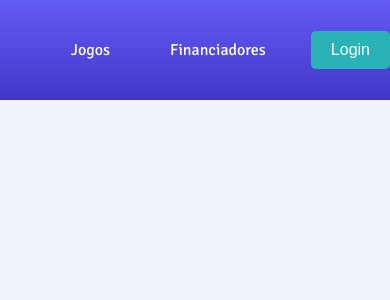
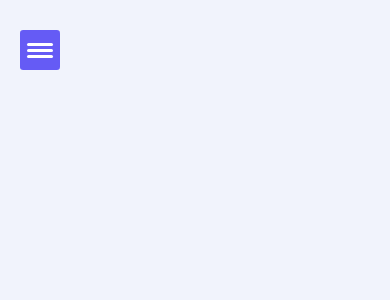
Before and after one commit to human-interaction-with-tecnologies/adaptive-games-platform, a React (Create React App) app: page / in a window 390 px wide. Shown: the top 300 px of the page. Built offline with nearby package versions, Linux system fonts and the light colour scheme.

Commit message:
feat: :lipstick: implementation of the mobile menu when the screen is smaller than 600px

```diff
--- /dev/null
+++ b/src/Hooks/useMedia.js
@@ -0,0 +1,25 @@
+import { useEffect, useState } from 'react';
+
+const useMedia = (media) =>{
+    const [match, setMatch] = useState(null);
+
+    useEffect(() =>{
+        function changeMacth(){
+            const {matches} = window.matchMedia(media);
+            setMatch(matches);
+        }
+        changeMacth();
+
+        //todo vez que a tela alterar o tamanho ele ativa a função
+        window.addEventListener('resize', changeMacth);
+
+        return() =>{
+            window.removeEventListener('risize', changeMacth);
+        }
+    }, [media])
+
+    return match;
+
+}
+
+export default useMedia;
--- a/src/components/Header/index.js
+++ b/src/components/Header/index.js
@@ -1,12 +1,53 @@
-import style from './style.module.css';
+import { useState, useEffect } from 'react';
+import useMedia from '../../Hooks/useMedia';
+import styles from './style.module.css';
 
 const Header = () =>{
+    // função para ajuste de tela no mobile
+    const mobile = useMedia('(max-width: 40rem)');
+    const [mobileMenu, setMobileMenu] = useState(false);
+    const linkDiv = document.querySelectorAll('a');
+    const ButtonDiv = document.querySelector('.buttonDiv');
+    console.log(ButtonDiv)
+
+    function CloseMenuMobile(){
+        setMobileMenu(false);
+    }
+    linkDiv.forEach((item)=>{
+        item.addEventListener('click', CloseMenuMobile)
+    })
+
+    linkDiv.forEach((item)=>{
+        ButtonDiv.addEventListener('click', CloseMenuMobile);
+    })
+
+
+
+
+    console.log(mobileMenu)
     return (
-        <nav className={style.nav}>
-            <a href="">Jogos</a>
-            <a href="">Financiadores</a>
-            <button>Login</button>
-        </nav>
+        <>
+            {mobile &&  <button
+                aria-label='Menu'
+                className={`${styles.mobileMenu} ${mobileMenu && styles.mobileButtonActive}`}
+                onClick={()=> setMobileMenu(!mobileMenu)}
+                >
+                </button>
+            }
+            <div className={` buttonDiv ${mobileMenu ? styles.divActive:  styles.navMobileMenu}`}></div>
+            <nav className={`
+                ${mobile ? styles.navMobileMenu : styles.nav}
+                ${mobileMenu && styles.navMobileActive }
+            `}>
+                <a href="#">Jogos</a>
+                <a href="#" >
+                    Financiadores
+                </a>
+                <button className={styles.btnLoginHeader} onClick={()=>{
+                    setMobileMenu(false)
+                }}>Login</button>
+            </nav>
+        </>
     )
 }
 
--- a/src/components/Header/style.module.css
+++ b/src/components/Header/style.module.css
@@ -2,9 +2,8 @@
     display: flex;
     justify-content: end;
     align-items: center;
-    padding-top: 10px;
-    padding-bottom: 10px;
     max-width: 1100px;
+    padding: 10px;
     margin:  0 auto;
 }
 
@@ -20,8 +19,85 @@
     background: #655BF5;
     border-radius: 5px;
 }
+.navMobileMenu{
+    z-index: 100;
+    width: 200px;
+    height: 100vh;
+    position: absolute;
+    background: #4840b8;
+    opacity: 0;
+    pointer-events: none;
+    display: block;
+}
 
-button{
+.navMobileMenu a{
+    display: block;
+    width: 100%;
+    padding-left: 20px;
+    padding-top: 20px;
+    padding-bottom: 20px;
+    color: #FFFFFF;
+    transition: 0.2s;
+}
+
+.navMobileMenu a:hover{
+    background: #655BF5;
+}
+
+.navMobileMenu button{
+   margin: 20px;
+}
+
+.navMobileMenu a:first-child{
+    margin-top: 100px;
+}
+
+.mobileMenu{
+    background: #655BF5;
+    border-radius: 0.2rem;
+    position: absolute;
+    height: 40px;
+    width: 40px;
+    top: 30px;
+    left: 20px;
+    padding: 0px;
+    display: flex;
+    align-items: center;
+    justify-content: center;
+    border: 1px solid transparent;
+
+    cursor: pointer;
+    z-index: 200;
+}
+
+.mobileMenu::after{
+    content: "";
+    background: #FFFFFF;
+    width: 1.6rem;
+    height: 3px;
+    border-radius: 2px;
+    box-shadow: 0px 6px #FFFFFF, 0 -6px #FFFFFF;
+    transition: 0.3s;
+}
+
+.mobileButtonActive::after{
+    transition: 0.3s;
+    transform:  rotate(90deg);
+    width: 4px;
+    height: 4px;
+    box-shadow: 0px 8px #FFFFFF, 0 -8px #FFFFFF,;
+}
+
+.navMobileActive{
+    transition: 0.3s;
+    transform: initial;
+    opacity: 1;
+    z-index: 100;
+    pointer-events: initial;
+}
+
+
+.btnLoginHeader{
     padding: 10px 20px;
     background: var(--green);
     border-radius: 5px;
@@ -31,6 +107,23 @@ button{
     cursor: pointer;
 }
 
-button:hover{
-    background: #50D6DC;
+.btnLoginHeader:hover{
+    background: #48c5cc;
 }
+
+
+
+.divActive{
+    background: rgba(24,14,29, 0.2);
+    width: 100%;
+    height: 100vh;
+    position: absolute;
+    z-index: 1;
+}
+
+@keyframes animeLeft{
+    to{
+        opacity: 1;
+        transform: initial;
+    }
+}
```
Also changed, not shown: src/globla.module.css (line endings or trailing spaces).
